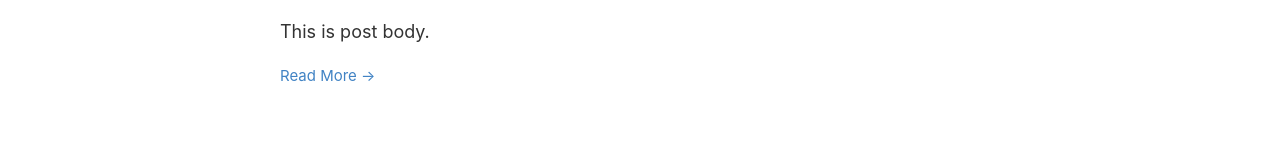
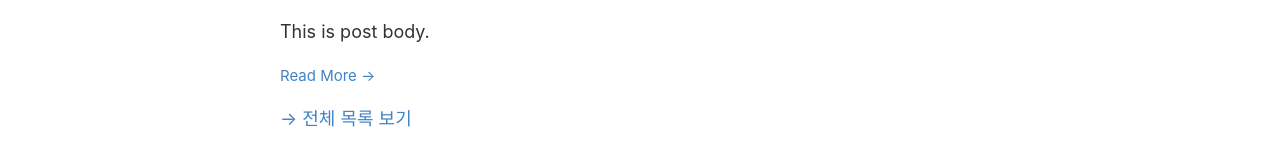
Before and after one commit to oxmhpark/www.exonomicon.net, a Jekyll site: the page built from index.html, in a window 1280 px wide. Shown: the part 245-411 px from the top of the page. Built offline with Jekyll 4.4.1, drawn with Linux system fonts in a browser that asks for light colours.

Commit message:
Update archives-posts-recent.html

```diff
--- a/_layouts/archives-posts-recent.html
+++ b/_layouts/archives-posts-recent.html
@@ -9,3 +9,5 @@ layout: default
   {% include post-format-excerpt.html %}
   {% endfor %}
 </div>
+
+<p><a href="{{ site.baseurl }}/archives/">&rarr; 전체 목록 보기</a>
```
